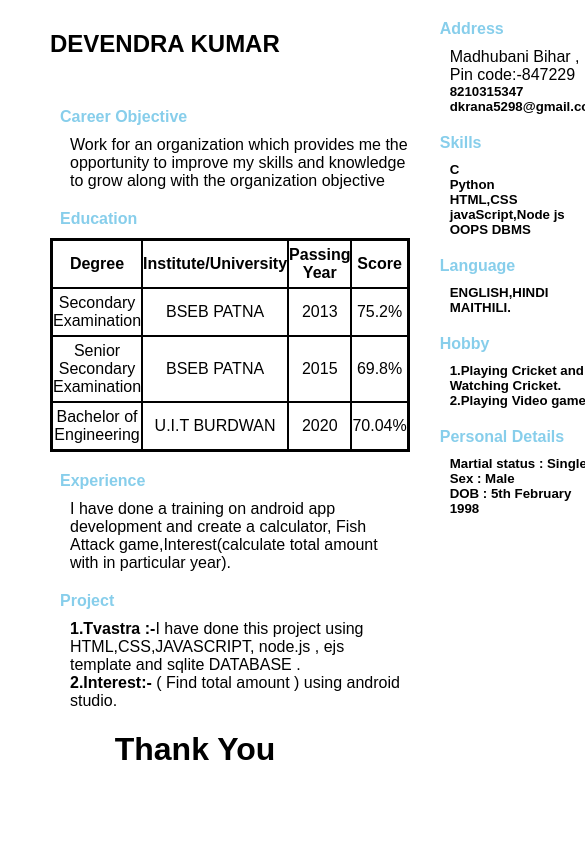
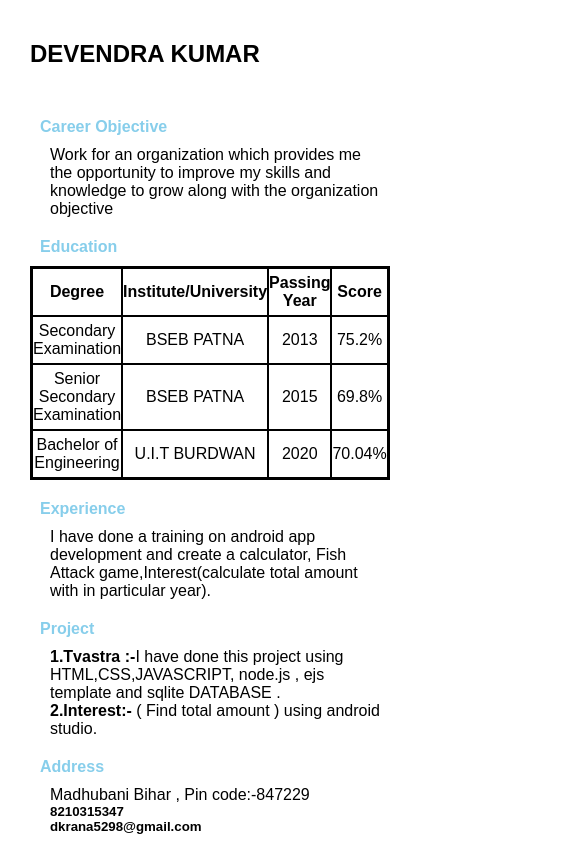
Before and after one commit to dkrana5298/resume, a plain HTML site: page index.html in a window 390 px wide. Shown: the top 844 px of the page, 585 px wide, since content can reach past the window. Drawn offline with Linux system fonts and the light colour scheme.

Commit message:
updated again

```diff
--- a/index.css
+++ b/index.css
@@ -3,7 +3,7 @@
 }
 body {
     margin: 0;
-    padding: 0 50px;
+    padding: 0 ;
 }
 h2{
     padding: 10px 0;
@@ -11,6 +11,18 @@ h2{
 }
 .intro_skill {
     display: flex;
+}
+@media only screen and (max-width: 600px) {
+    .intro_skill {
+        display: block;
+        padding: 10px;
+    }
+    #skill {
+        padding: 0 10px;
+    }
+}
+#intro {
+    padding-left: 20px;
 }
 #skill {
     padding-left: 20px;
@@ -43,5 +55,6 @@ td,th {
     padding: 5px 0;
 }
 h1 {
+    margin-top: 80px;
     text-align: center;
 }
```
